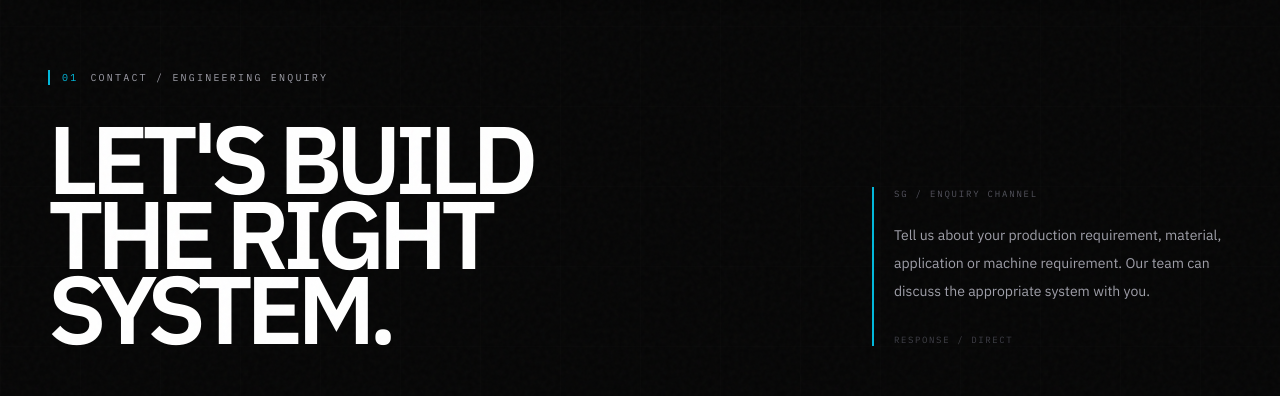
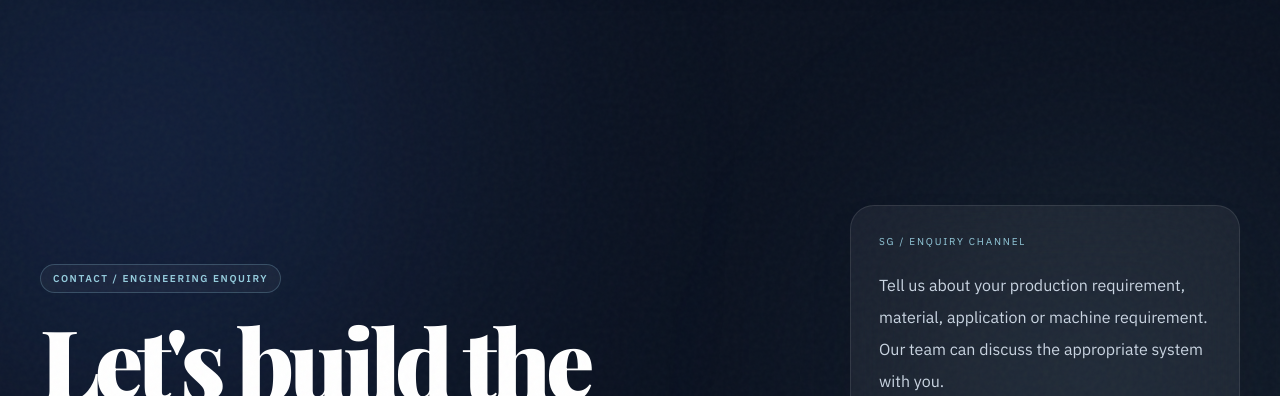
Before and after one commit to atharavakadam21-crypto/shree-graphics, a Next.js app in the folder frontend/: page /contact in a window 1280 px wide. Shown: the part 134-530 px from the top of the page. Built offline with nearby package versions, Linux system fonts and the light colour scheme; no server answers.

Commit message:
feat(contact): redesign contact hero with premium glass layout

```diff
--- a/frontend/src/components/public/contact/ContactHero.tsx
+++ b/frontend/src/components/public/contact/ContactHero.tsx
@@ -1,55 +1,6 @@
-import ScrollReveal from "@/components/public/ScrollReveal";
-import SectionLabel from "@/components/ui/SectionLabel";
-
-export default function ContactHero() {
-  return (
-    <section className="relative min-h-[70svh] overflow-hidden border-b border-zinc-900 bg-[#060606]">
-      <div className="pointer-events-none absolute inset-0 opacity-[0.12]">
-        <div
-          className="h-full w-full"
-          style={{
-            backgroundImage:
-              "linear-gradient(to right, rgba(255,255,255,0.08) 1px, transparent 1px), linear-gradient(to bottom, rgba(255,255,255,0.08) 1px, transparent 1px)",
-            backgroundSize: "80px 80px",
-          }}
-        />
-      </div>
-
-      <div className="relative mx-auto flex min-h-[70svh] max-w-[1600px] items-end px-5 pb-14 pt-32 sm:px-8 lg:px-12 lg:pb-20">
-        <div className="grid w-full gap-12 lg:grid-cols-[1fr_360px] lg:items-end">
-          <ScrollReveal>
-            <SectionLabel number="01">
-              Contact / Engineering enquiry
-            </SectionLabel>
-
-            <h1 className="mt-9 max-w-6xl text-6xl font-semibold uppercase leading-[0.78] tracking-[-0.07em] text-white sm:text-7xl lg:text-8xl">
-              Let's build
-              <br />
-              the right
-              <br />
-              system.
-            </h1>
-          </ScrollReveal>
-
-          <ScrollReveal delay={140}>
-            <div className="border-l-2 border-cyan-500 pl-5">
-              <p className="font-mono text-[9px] uppercase tracking-[0.2em] text-zinc-600">
-                SG / ENQUIRY CHANNEL
-              </p>
-
-              <p className="mt-5 text-sm leading-7 text-zinc-400">
-                Tell us about your production requirement, material,
-                application or machine requirement. Our team can
-                discuss the appropriate system with you.
-              </p>
-
-              <div className="mt-7 font-mono text-[9px] uppercase tracking-[0.18em] text-zinc-700">
-                RESPONSE / DIRECT
-              </div>
-            </div>
-          </ScrollReveal>
-        </div>
-      </div>
-    </section>
-  );
-}
+"use client";
+import { motion } from "framer-motion";
+import Badge from "@/components/public/ui/Badge";
+import Container from "@/components/public/ui/Container";
+import GlassCard from "@/components/public/ui/GlassCard";
+export default function ContactHero(){return <section className="relative isolate overflow-hidden bg-[#0B1220] pb-20 pt-32 sm:pt-40"><div aria-hidden className="absolute -left-28 top-8 h-[32rem] w-[32rem] rounded-full bg-[#4274D9]/22 blur-[150px]"/><div aria-hidden className="absolute right-0 bottom-0 h-[24rem] w-[24rem] rounded-full bg-[#95CCDD]/10 blur-[130px]"/><Container className="relative z-10 grid min-h-[58svh] items-end gap-12 lg:grid-cols-[1fr_390px]"><motion.div initial={{opacity:0,y:28}} animate={{opacity:1,y:0}} transition={{duration:.7}}><Badge>Contact / engineering enquiry</Badge><h1 className="mt-6 max-w-5xl font-display text-6xl font-black leading-[.9] tracking-[-.055em] sm:text-7xl lg:text-8xl">Let&apos;s build the right <span className="bg-gradient-to-r from-[#95CCDD] to-[#4274D9] bg-clip-text text-transparent">system.</span></h1></motion.div><motion.div initial={{opacity:0,y:20}} animate={{opacity:1,y:0}} transition={{duration:.7,delay:.1}}><GlassCard className="rounded-3xl p-7"><p className="text-[10px] uppercase tracking-[.18em] text-[#95CCDD]">SG / Enquiry channel</p><p className="mt-5 leading-8 text-slate-300">Tell us about your production requirement, material, application or machine requirement. Our team can discuss the appropriate system with you.</p><p className="mt-7 border-t border-white/10 pt-5 text-[10px] uppercase tracking-[.18em] text-slate-500">Response / Direct</p></GlassCard></motion.div></Container></section>}
```
